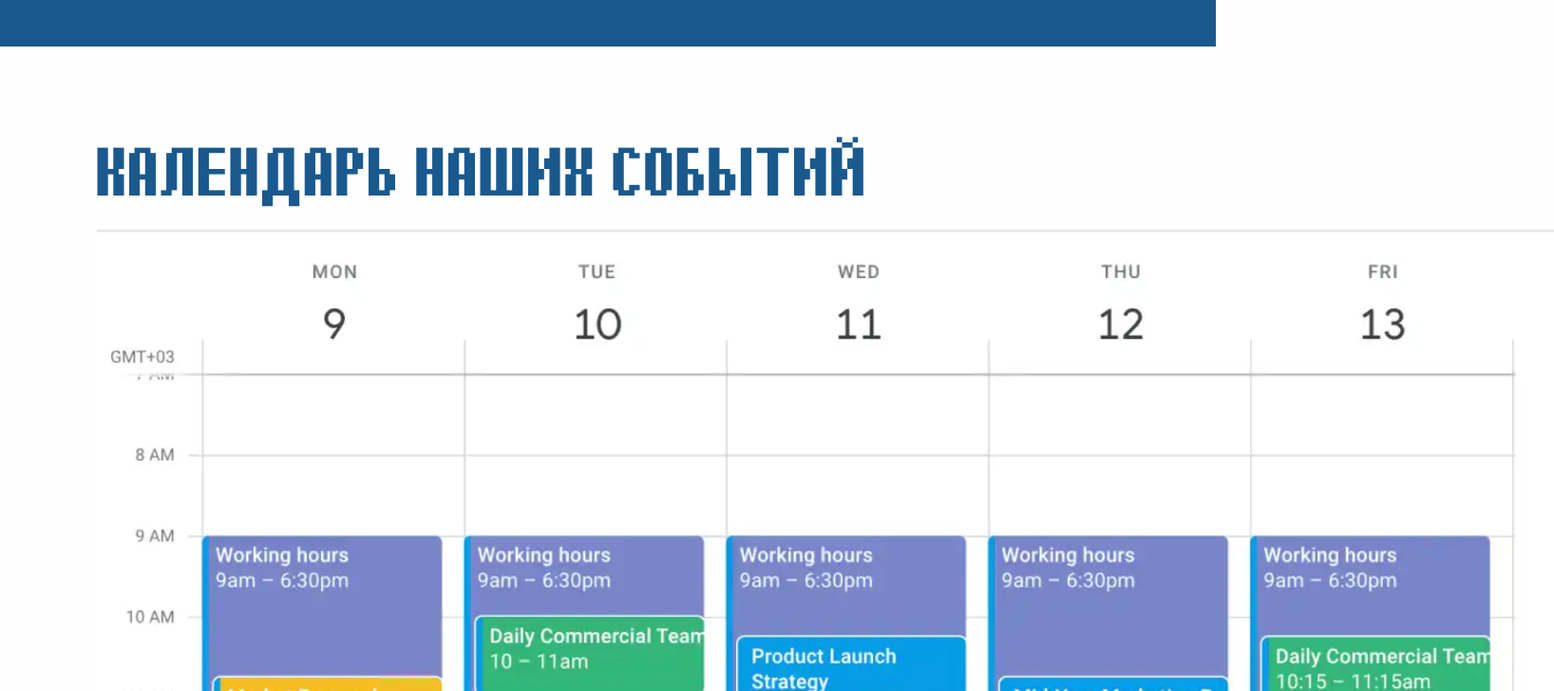
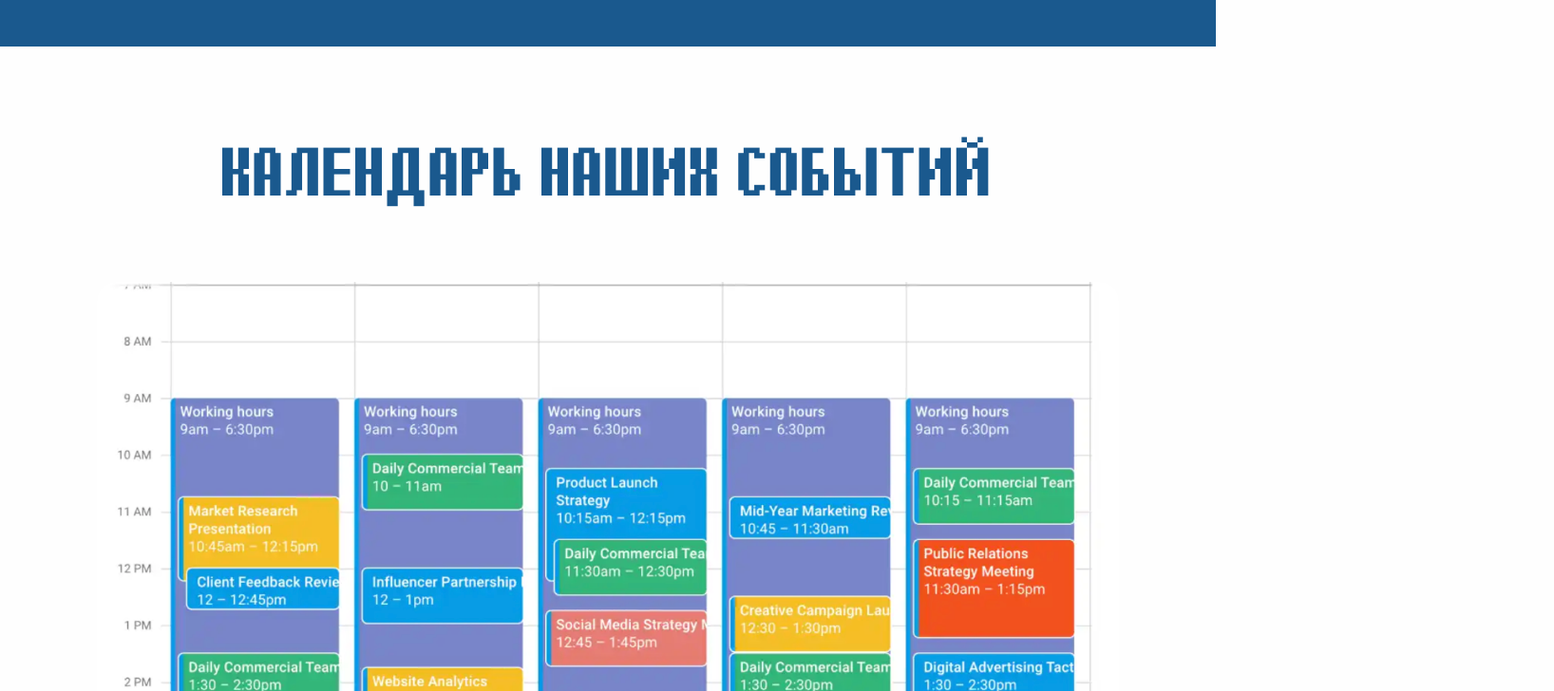
Before and after one commit to LenaAn/nelenkin-frontend, a React (Vite) app: page / in a window 1280 px wide. Shown: the part 1340-2068 px from the top of the page at 95% size, 1636 px wide, since content can reach past the window. Built offline with nearby package versions, Linux system fonts and the light colour scheme.

Commit message:
add style for calendar section

```diff
--- a/src/components/sections/Section.css
+++ b/src/components/sections/Section.css
@@ -69,6 +69,31 @@
     color: var(--color-light);
 }
 
+.section-calendar {
+    background-color: var(--color-bg);
+}
+
+.section-calendar-inner {
+    display: flex;
+    flex-direction: column;
+    align-items: center;
+    gap: 60px;
+    text-align: center;
+}
+
+.calendar-frame {
+    width: 100%;
+    border-radius: 20px;
+    overflow: hidden;
+}
+
+.calendar-image {
+    width: 100%;
+    height: 100%;
+    max-height: 609px;
+    object-fit: cover;
+}
+
 @media (max-width: 640px) {
     .section-title {
         font-size: 3rem;
```
